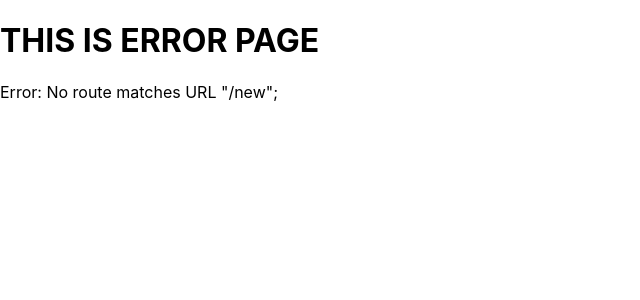
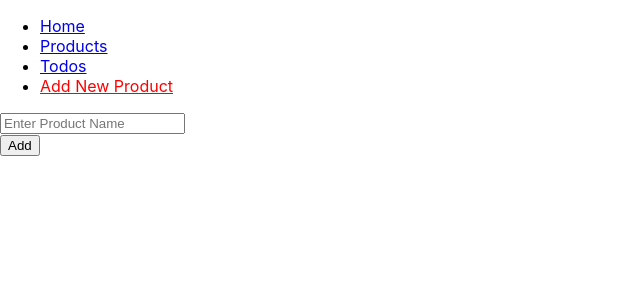
Before and after one commit to Pradeep4157/React-Routing, a React (Create React App) app: page /new in a window 1280 px wide. Shown: the top 300 px of the page, without its empty margins (0-640 px from the left). Built offline with nearby package versions, Linux system fonts and the light colour scheme.

Commit message:
part done with post..

```diff
--- a/src/App.js
+++ b/src/App.js
@@ -8,6 +8,8 @@ import { Products } from "./pages/Products.js";
 import { RootLayer } from "./pages/Root.js";
 import ProductInfo from "./pages/ProductInfo.js";
 import { todosLoader } from "./pages/TodosPage.js";
+import NewProduct from "./pages/NewProduct.js";
+import { action as NewProductAction } from "./pages/NewProduct.js";
 
 const router = createBrowserRouter([
   {
@@ -32,6 +34,11 @@ const router = createBrowserRouter([
         path: "/products/:productId",
         element: <ProductInfo />,
       },
+      {
+        path: "/new",
+        element: <NewProduct />,
+        action: NewProductAction,
+      },
     ],
   },
 ]);
--- a/src/components/Navbar.js
+++ b/src/components/Navbar.js
@@ -34,6 +34,16 @@ const Navbar = () => {
             Todos
           </NavLink>
         </li>
+        <li>
+          <NavLink
+            to="/new"
+            className={({ isActive }) =>
+              isActive ? classes.active : undefined
+            }
+          >
+            Add New Product
+          </NavLink>
+        </li>
       </ul>
     </nav>
   );
--- /dev/null
+++ b/src/pages/NewProduct.js
@@ -0,0 +1,33 @@
+/*
+    continue from 11:23
+
+*/
+import { Form } from "react-router-dom";
+const NewProduct = () => {
+  return (
+    <Form method="post">
+      <div>
+        <input
+          placeholder="Enter Product Name"
+          name="name"
+          title="name"
+        ></input>
+      </div>
+      <button type="submit">Add</button>
+    </Form>
+  );
+};
+export async function action({ request }) {
+  const data = await request.formData();
+  const response = fetch(
+    "https://react-post-request-58d9a-default-rtdb.firebaseio.com/",
+    {
+      method: "POST",
+      headers: {
+        "Content-Type": "application/json",
+      },
+      body: JSON.stringify({}),
+    },
+  );
+}
+export default NewProduct;
```
